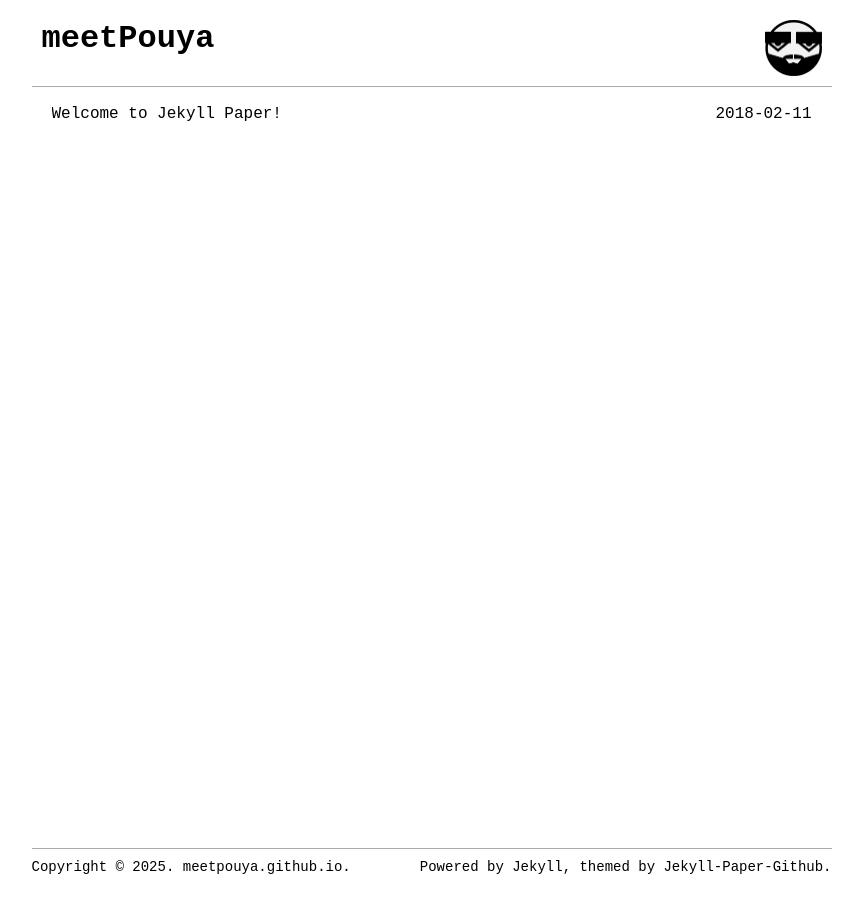
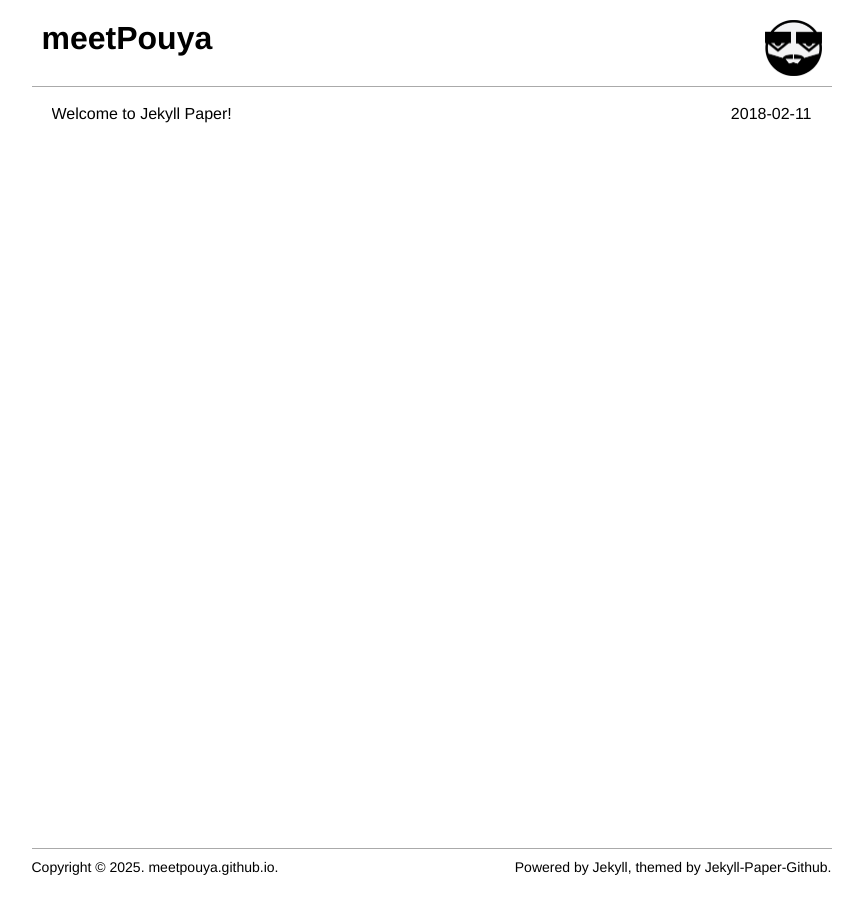
Before and after one commit to pyamrzi/pyamrzi.github.io, a Jekyll site: the page built from index.html, in a window 1280 px wide. Shown: the whole page, without its empty margins (201-1063 px from the left). Built offline with Jekyll 4.4.1, drawn with Linux system fonts in a browser that asks for light colours; the list of posts is cut into pages by our own code.

Commit message:
helvetica is better

```diff
--- a/_sass/reset.scss
+++ b/_sass/reset.scss
@@ -3,7 +3,7 @@
 * {
   margin: 0;
   padding: 0;
-  font-family: Courier New, Courier, monospace;
+  font-family: Helvetica, Arial, sans-serif;
 }
 
 html,
```
